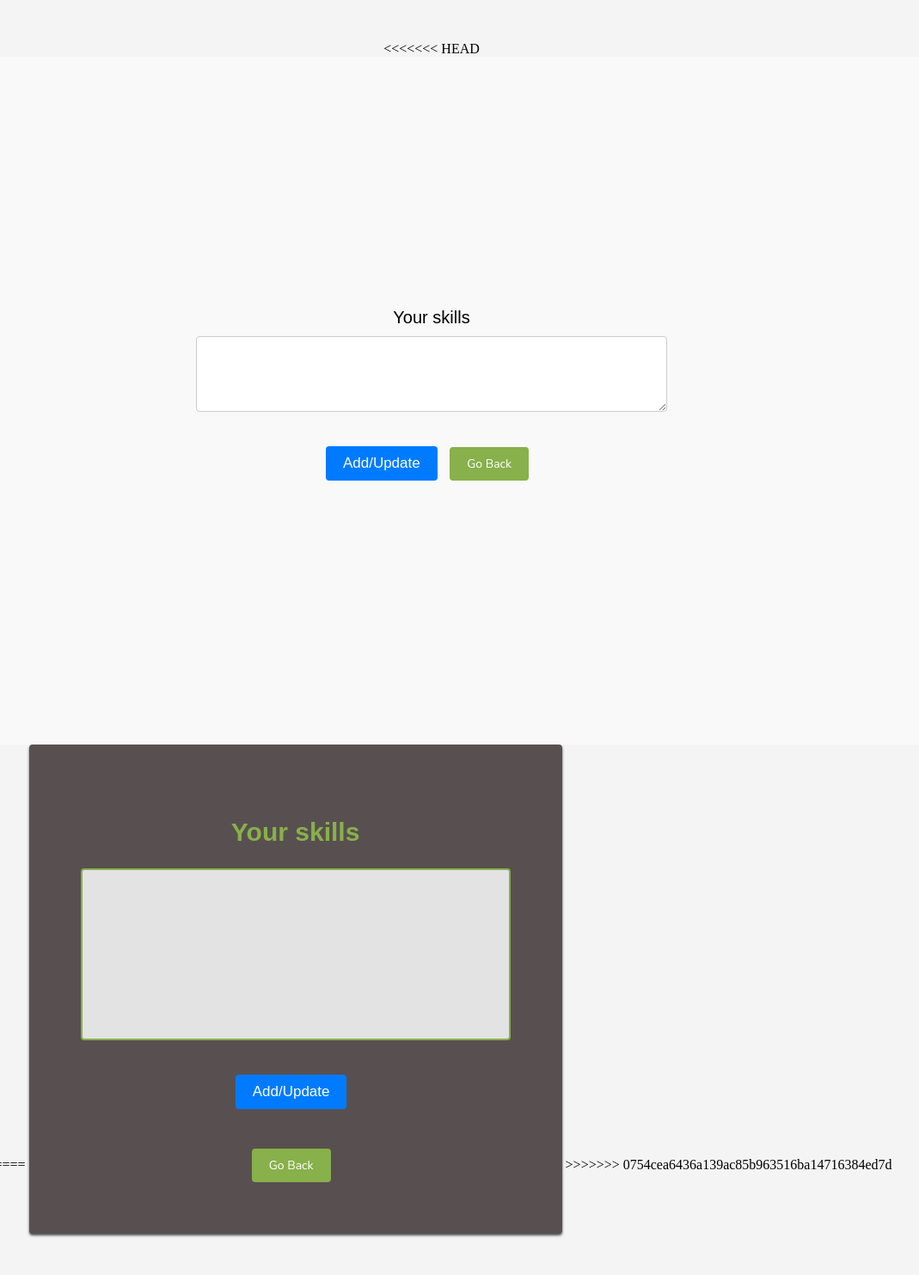
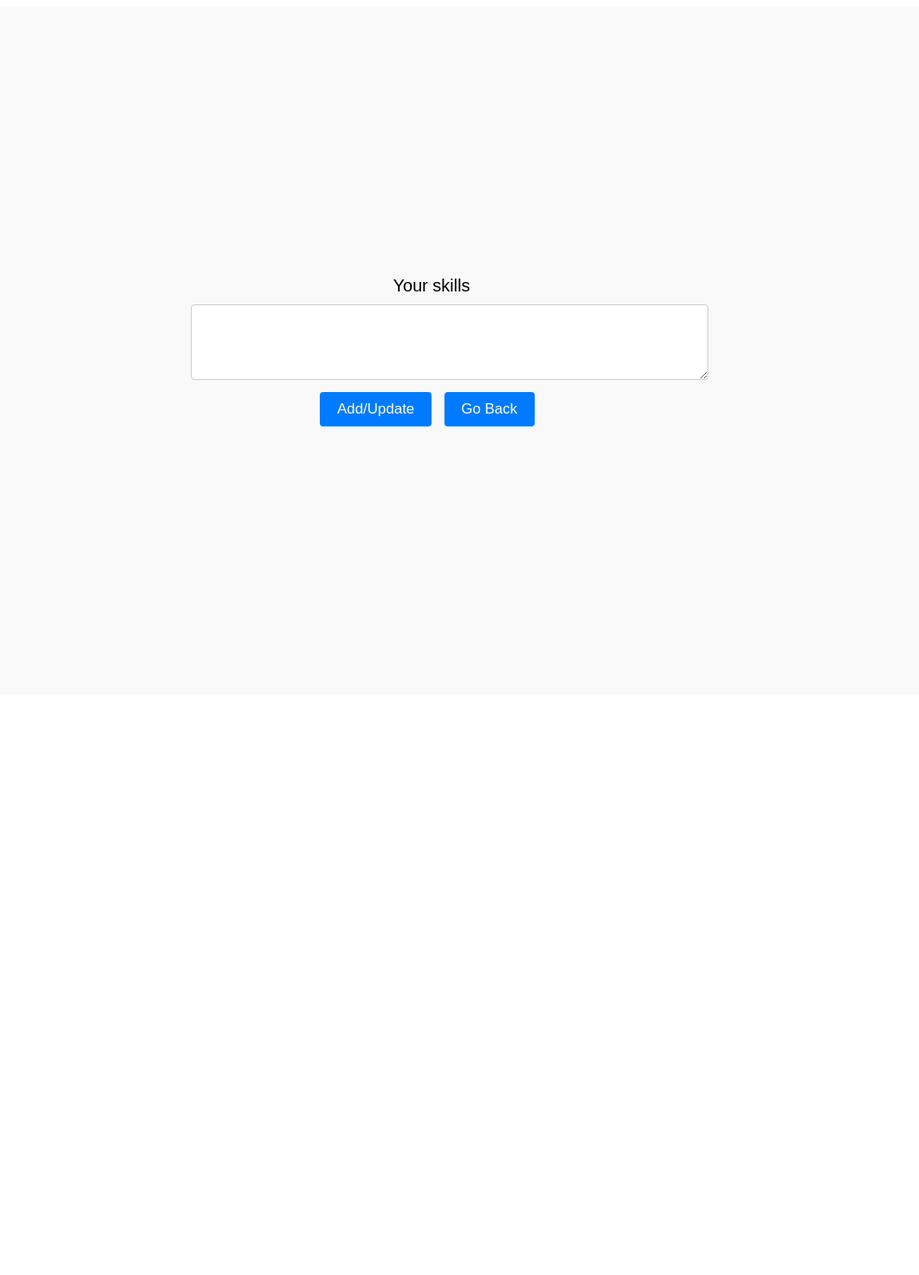
Before and after one commit to chetanty/cosmic, a Django app: template cosmic/feed/templates/skills.html in a window 1280 px wide. Shown: the whole page at 86% size, without its empty margins (138-1207 px from the left). After the commit the page ends 496 px from the top, so only its background shows below. Run offline with Django 3.2, Linux system fonts and the light colour scheme; the template is opened without the code that fills it, so the values that code supplies are empty.

Commit message:
designed some webpages

```diff
--- a/cosmic/feed/templates/skills.html
+++ b/cosmic/feed/templates/skills.html
@@ -1,4 +1,3 @@
-<<<<<<< HEAD
 <!DOCTYPE html>
 <html>
 <head>
@@ -62,81 +61,5 @@
             <a href="{% url 'feed:dashboard' %}">Go Back</a>
         </form>
     </div>
-=======
-<html>
-  <head>
-    <link href="https://fonts.googleapis.com/css?family=Nunito+Sans:400,400i,700,900&display=swap" rel="stylesheet">
-  </head>
-    <style>
-        body {
-            text-align: center;
-            padding: 40px 0;
-            background-color: #f4f4f4;
-        }
-        h1 {
-            color: #88B04B;
-            font-family: "Nunito Sans", "Helvetica Neue", sans-serif;
-            font-weight: 900;
-            font-size: 40px;
-            margin-bottom: 10px;
-        }
-        p {
-            color: #dce1e7;
-            font-family: "Nunito Sans", "Helvetica Neue", sans-serif;
-            font-size:20px;
-            margin: 0;
-        }
-        a, input {
-            text-decoration: none;
-            font-family: "Nunito Sans", "Helvetica Neue", sans-serif;
-            background-color: #88B04B;
-            font-size:14px;
-            color: white;
-            padding: 10px 20px;
-            border: none;
-            border-radius: 4px;
-            cursor: pointer;
-            margin-top: 30px;
-        }
-        i {
-            color: #9ABC66;
-            font-size: 100px;
-            line-height: 200px;
-            margin-left:-15px;
-        }
-        .card {
-            text-align: center;
-            background: rgb(88, 80, 80);
-            padding: 60px;
-            border-radius: 4px;
-            box-shadow: 0 2px 3px #4d5054;
-            display: inline-block;
-            margin: 0 auto;
-        }
-        .box {
-            width: 500px;
-            height: 200px;
-            padding: 20px;
-            border: 2px solid #88B04B;
-            border-width: 2px;
-            border-radius: 4px;
-            background-color: #e3e3e3;
-            resize: none;
-        }
-    </style>
-<body>
-<div class="card">
-
-    <form action="{% url 'feed:update_skills' %}" method="post">
-        {% csrf_token %}
-        <label for="skills"><h2 style="color: #88B04B;">Your skills</h2></label>
-        <textarea class="box" name="skills">{{ user_skills.skill_text }}</textarea>
-        <br />
-        <input type="submit" value="Add/Update">
-    </form>
-
-    <a href="{% url 'feed:dashboard' %}">Go Back</a>
-</div>
->>>>>>> 0754cea6436a139ac85b963516ba14716384ed7d
 </body>
 </html>
```
Also changed, not shown: cosmic/db.sqlite3.
